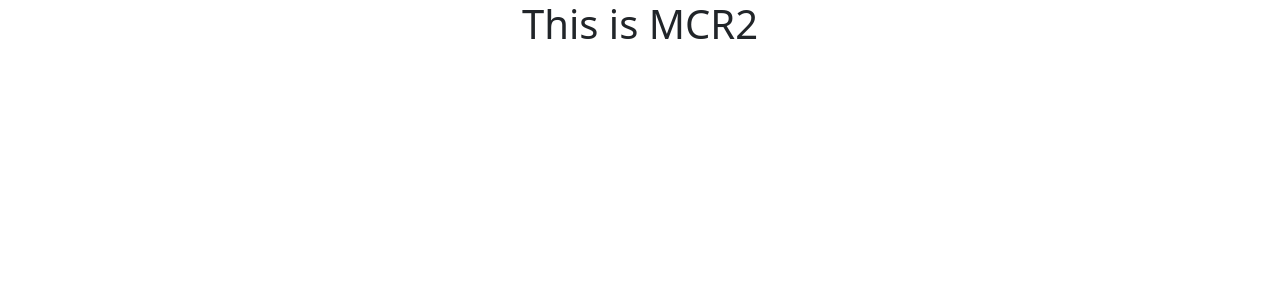
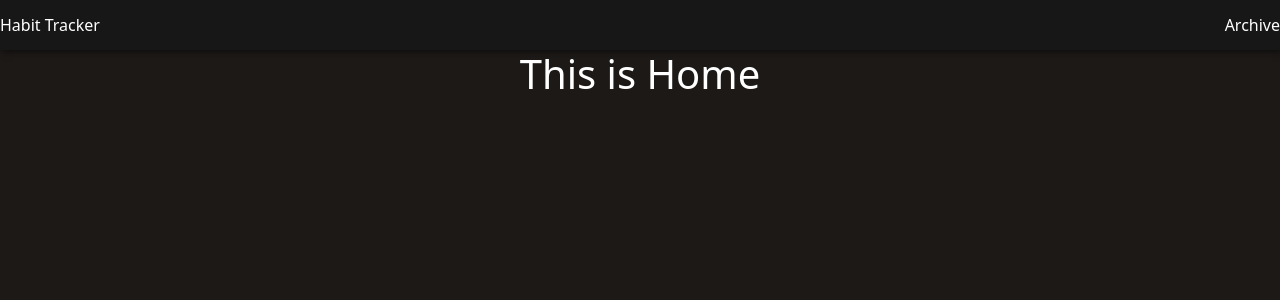
Before and after one commit to ParasArya289/habitTracker, a React (Create React App) app: page / in a window 1280 px wide. Shown: the top 300 px of the page. Built offline with nearby package versions, Linux system fonts and the light colour scheme.

Commit message:
feat: navbar

```diff
--- a/src/App.css
+++ b/src/App.css
@@ -1,3 +1,7 @@
 .App {
   text-align: center;
+  width: 100vw;
+  height:100vh;
+  color:white;
+  background-color: #1c1917;
 }
--- a/src/App.js
+++ b/src/App.js
@@ -1,9 +1,17 @@
+import { Navbar } from "./components/Navbar/Navbar";
+import { Route, Routes } from "react-router-dom";
 import "./App.css";
+import { Archive } from "./Pages/Archive/Archive";
+import { Home } from "./Pages/Home/Home";
 
 function App() {
   return (
     <div className="App">
-      <h1>This is MCR2</h1>
+      <Navbar />
+      <Routes>
+        <Route path="/" element={<Home />} />
+        <Route path="/archive" element={<Archive />} />
+      </Routes>
     </div>
   );
 }
--- /dev/null
+++ b/src/Pages/Archive/Archive.js
@@ -0,0 +1,7 @@
+export const Archive = () => {
+  return (
+    <>
+      <h1>This is Archive</h1>
+    </>
+  );
+};
--- /dev/null
+++ b/src/Pages/Home/Home.js
@@ -0,0 +1,8 @@
+import "./Home.css";
+export const Home = () => {
+    return (
+      <>
+        <h1>This is Home</h1>
+      </>
+    );
+  };
--- /dev/null
+++ b/src/components/Navbar/Navbar.css
@@ -0,0 +1,19 @@
+.navbar{
+    color:white;
+    background-color: #171717;
+    display: flex;
+    justify-content: space-between;
+    padding: 0 20px ;
+    height: 50px;
+    align-items: center;
+    position: sticky;
+    top:0;
+    right:0;
+    left: 0;
+    box-shadow: 2px 2px 7px rgba(0, 0, 0, 0.5);
+}
+.navbar > a{
+    color:white;
+    text-decoration: none;
+
+}
--- /dev/null
+++ b/src/components/Navbar/Navbar.js
@@ -0,0 +1,11 @@
+import { Link } from "react-router-dom";
+import "./Navbar.css";
+
+export const Navbar = () => {
+  return (
+    <nav className="navbar">
+      <Link to="/">Habit Tracker</Link>
+      <Link to="/archive">Archive</Link>
+    </nav>
+  );
+};
--- a/src/index.css
+++ b/src/index.css
@@ -1,4 +1,5 @@
 body {
+  color: #0c0a09;
   margin: 0;
   font-family: -apple-system, BlinkMacSystemFont, 'Segoe UI', 'Roboto', 'Oxygen',
     'Ubuntu', 'Cantarell', 'Fira Sans', 'Droid Sans', 'Helvetica Neue',
--- a/src/index.js
+++ b/src/index.js
@@ -1,12 +1,15 @@
-import React from 'react';
-import ReactDOM from 'react-dom/client';
-import './index.css';
-import App from './App';
-import 'bootstrap/dist/css/bootstrap.min.css';
+import React from "react";
+import ReactDOM from "react-dom/client";
+import "./index.css";
+import App from "./App";
+import "bootstrap/dist/css/bootstrap.min.css";
+import { BrowserRouter } from "react-router-dom";
 
-const root = ReactDOM.createRoot(document.getElementById('root'));
+const root = ReactDOM.createRoot(document.getElementById("root"));
 root.render(
   <React.StrictMode>
-    <App />
+    <BrowserRouter>
+      <App />
+    </BrowserRouter>
   </React.StrictMode>
 );
```
Also changed, not shown: src/Pages/Home/Home.css (added).
